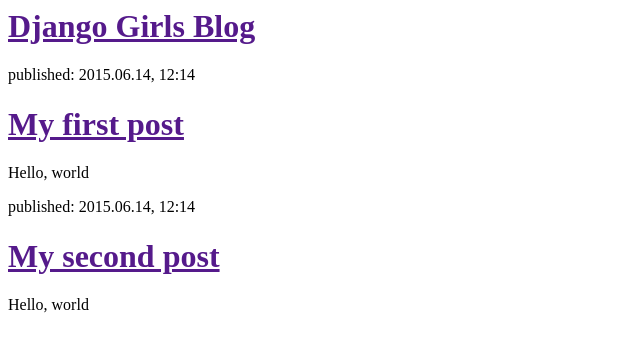
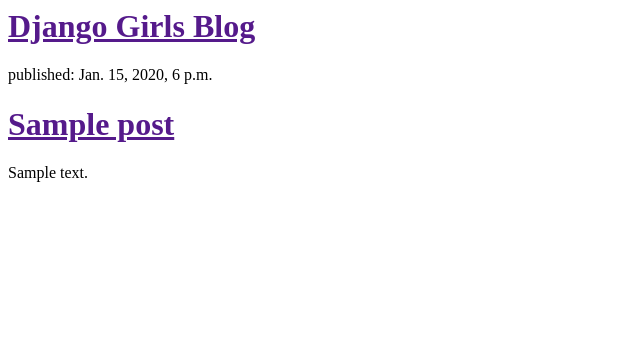
Before and after one commit to LinYouMin/my-first-blog, a Django app: template blog/templates/blog/post_list.html in a window 1280 px wide. Shown: the top 352 px of the page, without its empty margins (0-640 px from the left). Run offline with Django 3.2, Linux system fonts and the light colour scheme; the template is opened without the code that fills it: values that come from a table or form of the project are taken from there, others are empty; tables that the repository leaves empty hold one stand-in row (values such as "Sample post").

Commit message:
Modified templates to display posts from database.

```diff
--- a/blog/templates/blog/post_list.html
+++ b/blog/templates/blog/post_list.html
@@ -7,16 +7,13 @@
 			<h1><a href="">Django Girls Blog</a></h1>
 		</div>
 
-		<div>
-			<p>published: 2015.06.14, 12:14</p>
-			<h1><a href="">My first post</a></h1>
-			<p>Hello, world</p>
-		</div>
+		{% for post in posts %}
+			<div>
+			<p>published: {{ post.published_date }}</p>
+				<h1><a href="">{{ post.title }}</a></h1>
+			<p>{{ post.text|linebreaks }}</p>
+			</div>
+		{% endfor %}
 
-		<div>
-			<p>published: 2015.06.14, 12:14</p>
-			<h1><a href="">My second post</a></h1>
-			<p>Hello, world</p>
-		</div>
 	</body>
 </html>
--- a/blog/views.py
+++ b/blog/views.py
@@ -1,6 +1,10 @@
 from django.shortcuts import render
+from django.utils import timezone
 
 # Create your views here.
 
+from .models import Post
+
 def post_list(request):
-	return render(request, 'blog/post_list.html', {})
+	posts = Post.objects.filter(published_date__lte=timezone.now()).order_by('published_date')
+	return render(request, 'blog/post_list.html', {'posts' : posts})
```
